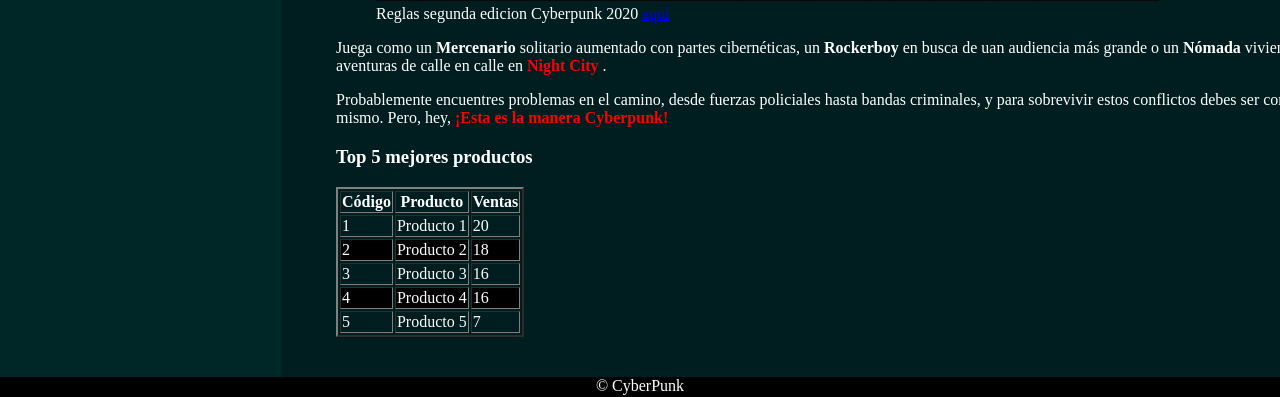
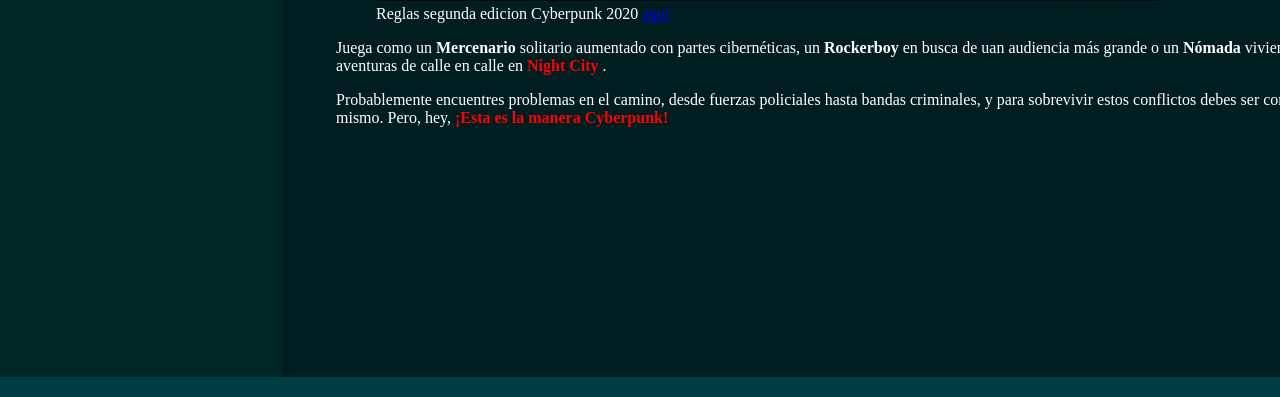
Before and after one commit to AleGonza2611/Tarea2, a Spring Boot app: page /Index.html in a window 1280 px wide. Shown: the part 1206-1603 px from the top of the page. Run offline with Spring Boot 4, Linux system fonts and the light colour scheme.

Commit message:
Tarea semana 3, pagina fanmade de CyberPunk

```diff
--- a/src/main/resources/static/Index.html
+++ b/src/main/resources/static/Index.html
@@ -68,52 +68,5 @@
 
             </article>
 
-            <article>
-                <h3>Top 5 mejores productos</h3>
-                <table border="2">
-                    <thead>
-                        <tr>
-                            <th>Código</th>
-                            <th>Producto</th>
-                            <th>Ventas</th>
-                        </tr>
-                    </thead>
-                    <tbody>
-                        <tr>
-                            <td>1</td>
-                            <td>Producto 1</td>
-                            <td>20</td>
-                        </tr>
-                        <tr>
-                            <td>2</td>
-                            <td>Producto 2</td>
-                            <td>18</td>
-                        </tr>
-                        <tr>
-                            <td>3</td>
-                            <td>Producto 3</td>
-                            <td>16</td>
-                        </tr>
-                        <tr>
-                            <td>4</td>
-                            <td>Producto 4</td>
-                            <td>16</td>
-                        </tr>
-                        <tr>
-                            <td>5</td>
-                            <td>Producto 5</td>
-                            <td>7</td>
-                        </tr>
-                    </tbody>
-
-                </table>
-
-            </article>
-
-        </section>
-        <footer>
-            &COPY; CyberPunk
-        </footer>
-
     </body>
 </html>
```
